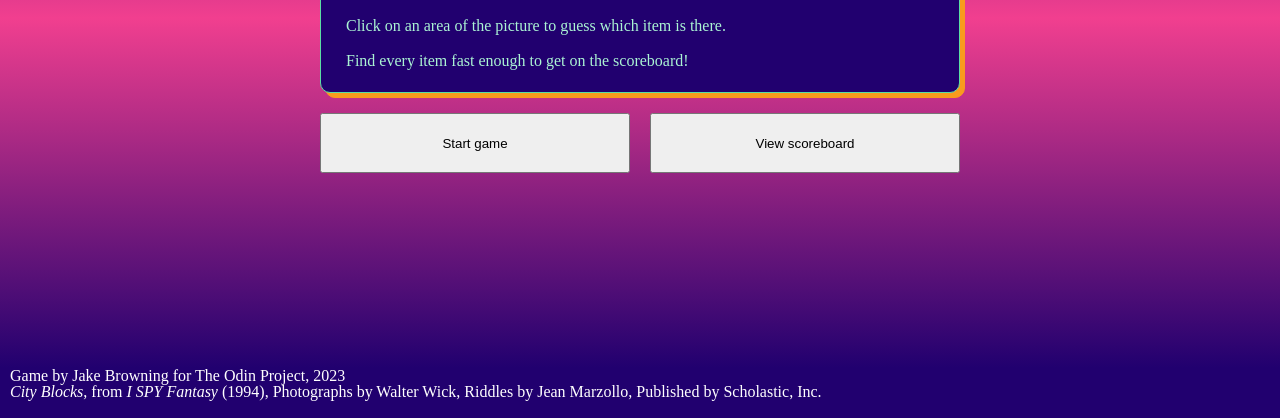
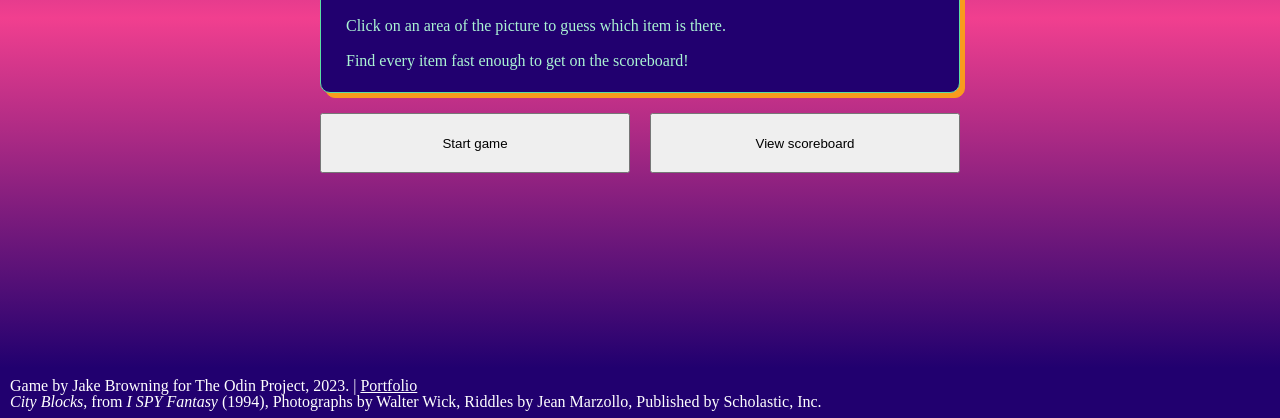
Before and after one commit to JakeBrowning90/i-spy, a website built with webpack: page dist/index.html in a window 1280 px wide. Shown: the part 382-800 px from the top of the page. Built offline with Linux system fonts and the light colour scheme; no server answers.

Commit message:
Add link to portfolio, move link to footer

```diff
--- a/src/styles.css
+++ b/src/styles.css
@@ -11,6 +11,10 @@ em {
 
 button {
     height: 40%;
+}
+
+a, a::after {
+    color: white;
 }
 
 h1 {
@@ -45,7 +49,7 @@ li {
     display: flex;
     flex-direction: column;
     justify-items: center;
-    padding-left: 10px;
+    padding: 10px;
 }
 
 #content {
```
Also changed, not shown: dist/index.html, dist/main.js.
